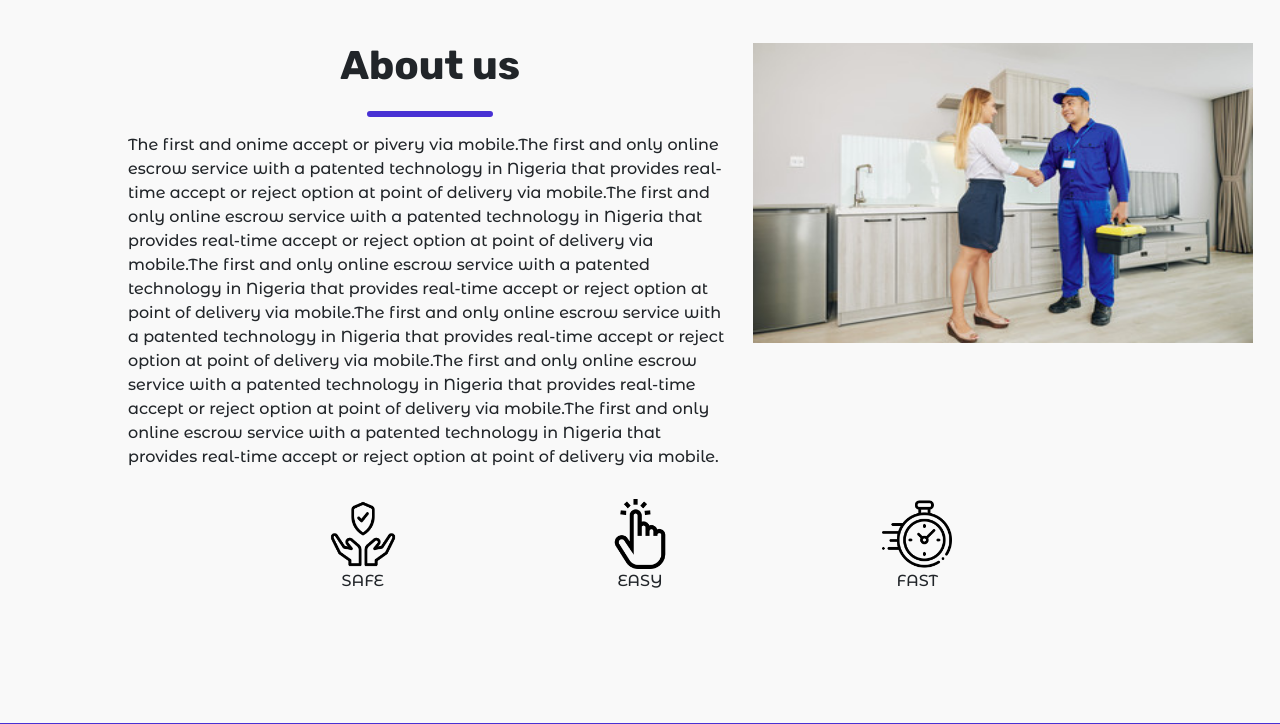
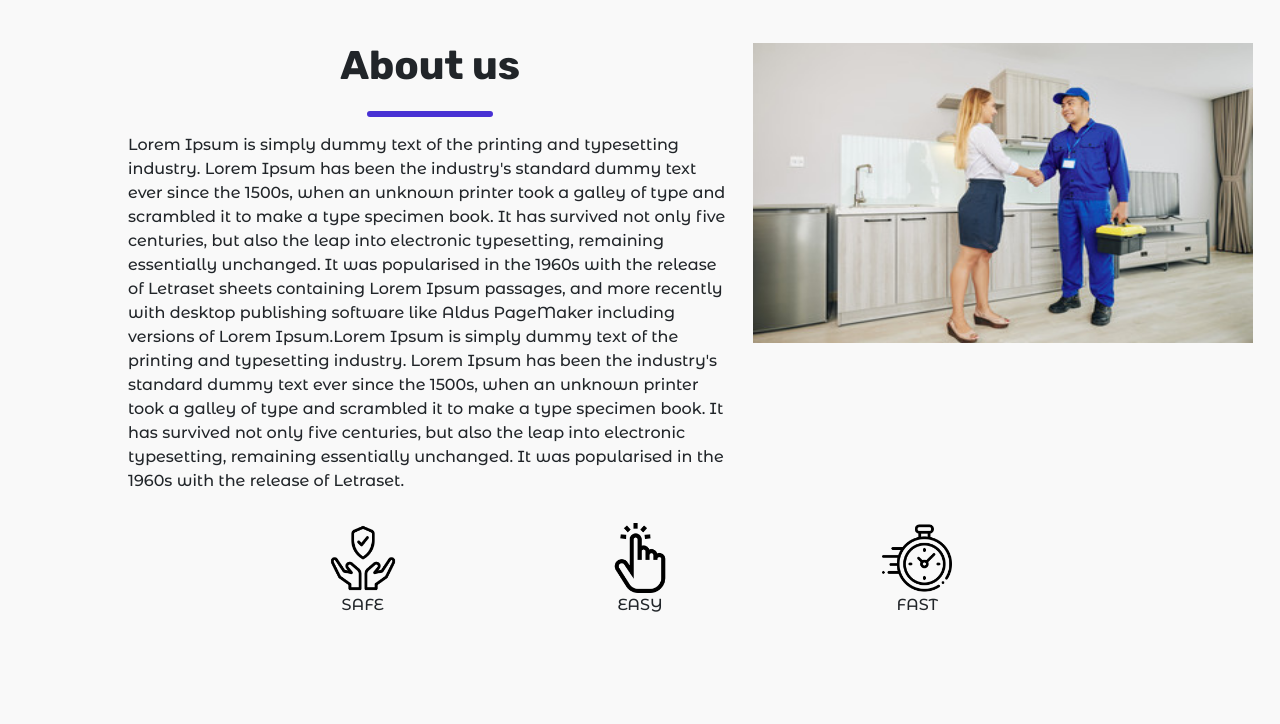
Before and after one commit to motunrayoogunyemi/mendee-app, a Flask app: page /about in a window 1280 px wide. Shown: the part 72-796 px from the top of the page. Run offline with Flask 2, Linux system fonts and the light colour scheme; some libraries are stand-ins or nearby versions.

Commit message:
edit about.html

```diff
--- a/mendeeapp/templates/user/about.html
+++ b/mendeeapp/templates/user/about.html
@@ -11,7 +11,7 @@
         <div class="about-content">
             <h1>About us</h1>
             <hr class="myhr">
-            <p>The first and onime accept or pivery via mobile.The first and only online escrow service with a patented technology in Nigeria that provides real-time accept or reject option at point of delivery via mobile.The first and only online escrow service with a patented technology in Nigeria that provides real-time accept or reject option at point of delivery via mobile.The first and only online escrow service with a patented technology in Nigeria that provides real-time accept or reject option at point of delivery via mobile.The first and only online escrow service with a patented technology in Nigeria that provides real-time accept or reject option at point of delivery via mobile.The first and only online escrow service with a patented technology in Nigeria that provides real-time accept or reject option at point of delivery via mobile.The first and only online escrow service with a patented technology in Nigeria that provides real-time accept or reject option at point of delivery via mobile.</p>
+            <p>Lorem Ipsum is simply dummy text of the printing and typesetting industry. Lorem Ipsum has been the industry's standard dummy text ever since the 1500s, when an unknown printer took a galley of type and scrambled it to make a type specimen book. It has survived not only five centuries, but also the leap into electronic typesetting, remaining essentially unchanged. It was popularised in the 1960s with the release of Letraset sheets containing Lorem Ipsum passages, and more recently with desktop publishing software like Aldus PageMaker including versions of Lorem Ipsum.Lorem Ipsum is simply dummy text of the printing and typesetting industry. Lorem Ipsum has been the industry's standard dummy text ever since the 1500s, when an unknown printer took a galley of type and scrambled it to make a type specimen book. It has survived not only five centuries, but also the leap into electronic typesetting, remaining essentially unchanged. It was popularised in the 1960s with the release of Letraset.</p>
         </div>
         <div class="about-img">
             <img width="500" height="300" src="{{ url_for('static',filename='images/aboutus.jpg')}}" alt="">
```
